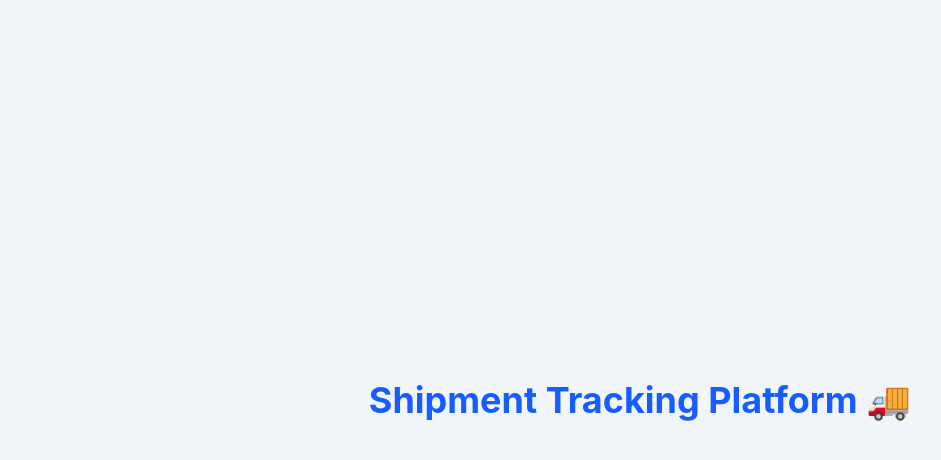
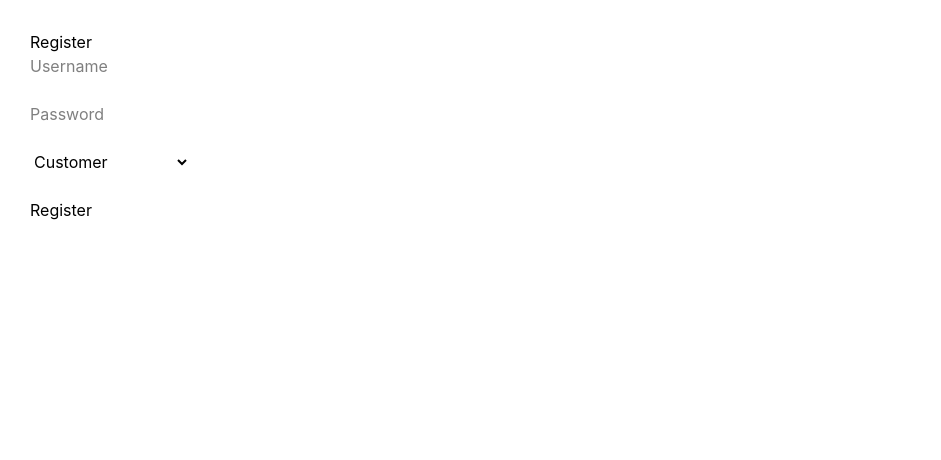
Before and after one commit to bhavanichanda5/shipment-tracking-platform, a React app in the folder frontend/: page / in a window 1280 px wide. Shown: the top 460 px of the page, without its empty margins (0-941 px from the left). Built offline with nearby package versions, Linux system fonts and the light colour scheme; the HTML template or start-up script is replaced by a standard one.

Commit message:
Integrate React registration with Spring Boot API and configure CORS

```diff
--- a/frontend/src/App.jsx
+++ b/frontend/src/App.jsx
@@ -1,11 +1,9 @@
+import Register from "./pages/auth/Register";
+
 function App() {
-  return (
-    <div className="min-h-screen bg-slate-100 flex items-center justify-center">
-      <h1 className="text-4xl font-bold text-blue-600">
-        Shipment Tracking Platform 🚚
-      </h1>
-    </div>
-  );
+    return (
+        <Register />
+    );
 }
 
 export default App;
--- a/frontend/src/pages/auth/Register.jsx
+++ b/frontend/src/pages/auth/Register.jsx
@@ -0,0 +1,97 @@
+import { useState } from "react";
+import { register } from "../../services/authService";
+
+function Register() {
+
+    const [formData, setFormData] = useState({
+        username: "",
+        password: "",
+        role: "CUSTOMER"
+    });
+
+    const handleChange = (e) => {
+        setFormData({
+            ...formData,
+            [e.target.name]: e.target.value
+        });
+    };
+
+    const handleSubmit = async (e) => {
+        e.preventDefault();
+
+        try {
+            const response = await register(formData);
+
+            alert(response);
+
+            setFormData({
+                username: "",
+                password: "",
+                role: "CUSTOMER"
+            });
+
+        }  catch (error) {
+    console.error("Error:", error);
+
+    if (error.response) {
+        console.log("Status:", error.response.status);
+        console.log("Data:", error.response.data);
+        alert(error.response.data);
+    } else {
+        alert(error.message);
+    }
+}
+    };
+
+    return (
+        <div style={{ padding: "30px" }}>
+
+            <h2>Register</h2>
+
+            <form onSubmit={handleSubmit}>
+
+                <input
+                    type="text"
+                    name="username"
+                    placeholder="Username"
+                    value={formData.username}
+                    onChange={handleChange}
+                />
+
+                <br /><br />
+
+                <input
+                    type="password"
+                    name="password"
+                    placeholder="Password"
+                    value={formData.password}
+                    onChange={handleChange}
+                />
+
+                <br /><br />
+
+                <select
+                    name="role"
+                    value={formData.role}
+                    onChange={handleChange}
+                >
+                    <option value="CUSTOMER">Customer</option>
+                    <option value="BUSINESS_CLIENT">Business Client</option>
+                    <option value="LOGISTICS_OPERATOR">Logistics Operator</option>
+                    <option value="SUPPORT_AGENT">Support Agent</option>
+                    <option value="ADMIN">Admin</option>
+                </select>
+
+                <br /><br />
+
+                <button type="submit">
+                    Register
+                </button>
+
+            </form>
+
+        </div>
+    );
+}
+
+export default Register;
--- /dev/null
+++ b/frontend/src/services/api.js
@@ -0,0 +1,7 @@
+import axios from "axios";
+
+const api = axios.create({
+    baseURL: "http://localhost:8080/api",
+});
+
+export default api;
--- /dev/null
+++ b/frontend/src/services/authService.js
@@ -0,0 +1,11 @@
+import api from "./api";
+
+export const register = async (userData) => {
+    const response = await api.post("/auth/register", userData);
+    return response.data;
+};
+
+export const login = async (loginData) => {
+    const response = await api.post("/auth/login", loginData);
+    return response.data;
+};
```
Also changed, not shown: frontend/src/routes/AppRoutes.jsx (added).
